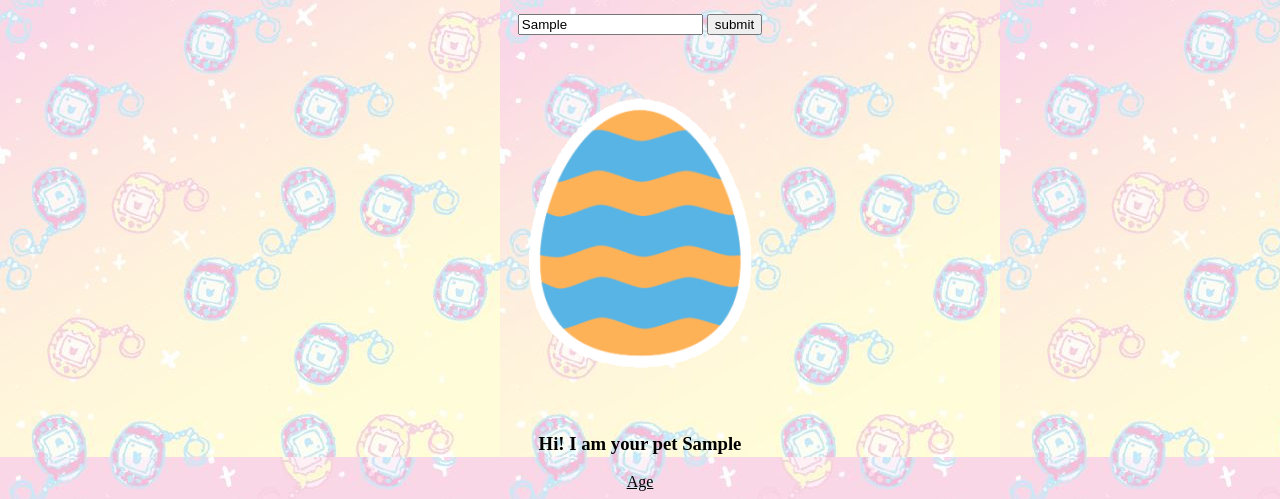
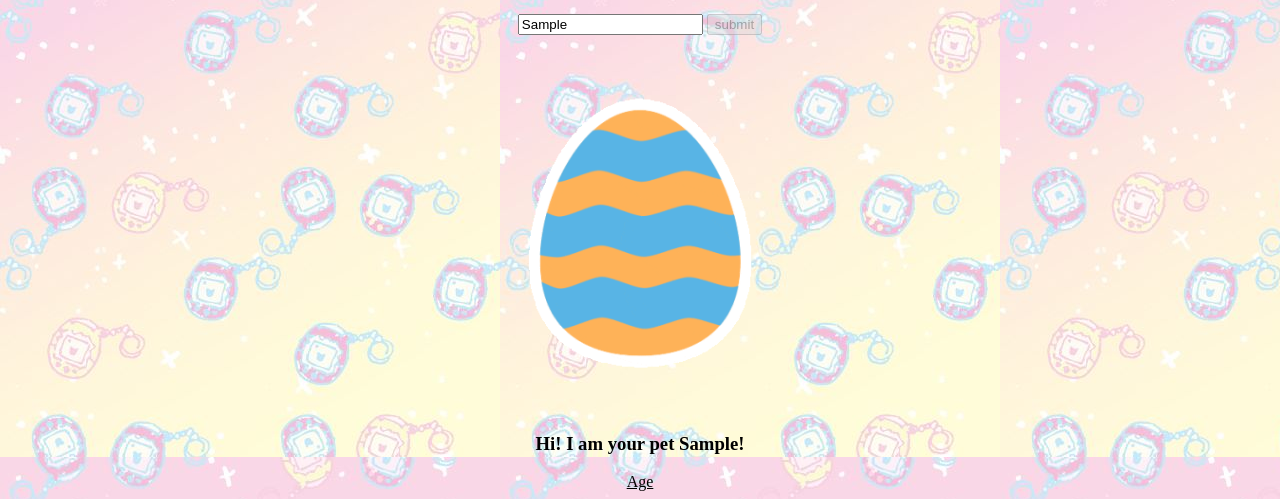
Before and after one commit to apriljsu/Tamagotchi-Mini-Project, a plain HTML site: page index.html in a window 1280 px wide. Both pictures are taken after typing "Sample" into the empty fields and a click on the button "submit". Shown: the part 289-788 px from the top of the page. Drawn offline with Linux system fonts and the light colour scheme; files whose address does not match are found by name.

Commit message:
modified petname function and created setage function

```diff
--- a/index.html
+++ b/index.html
@@ -20,7 +20,7 @@
     <h2>Please name your pet below to start</h2>
     <form>
         <input id="petname" type="text">
-        <input type="button" value="submit" onclick="setName()">
+        <input id="submit" type="button" value="submit" onclick="petName()" >
     </form>
     <img id="egg" src="egg.gif" alt="egg">
     <h3 id="petdes"></h3>
@@ -32,7 +32,7 @@
       <p class="attribute" id="boredom attribute">Boredom Level</p>
       <p class="measure" id="boredom"></p>
       <p class="attribute" id="sleepiness attribute">Sleepiness Level</p>
-      <p class="measure" id="sleepiness">dd</p>
+      <p class="measure" id="sleepiness"></p>
     </div>
     </body>
   <script type="text/javascript" src="js/app.js">
--- a/js/app.js
+++ b/js/app.js
@@ -27,28 +27,36 @@ class pet {
   //Display a character of your choice on the screen to represent your pet-add egg pic
 //4)Instantiate your Tamagotchi (If you created a class)
 // Add the ability to name your pet.
-const mametchi= new pet ("",0,5,5,5)
-function setName(){
+  const mametchi= new pet ("",0,5,5,5)
   //add pet name
+  function petName(){
   petName=document.getElementById("petname").value
-  console.log(petName)
-  mametchi.name=petName
-  console.log(mametchi)
-  document.getElementById("petdes").innerText=`Hi! I am your pet ${petName}`
-  //add initial stats
-  document.getElementById("age").innerText=mametchi.age
-  document.getElementById("hunger").innerText=mametchi.hunger
-  document.getElementById("boredom").innerText=mametchi.boredom
-  document.getElementById("sleepiness").innerText=mametchi.sleepiness
+  document.getElementById("petdes").innerText=`Hi! I am your pet ${petName}!`
   }
+  //add age
+  function setAge(){
+  setInterval(displayAge,1000)
+  function displayAge(){
+    document.getElementById("age").innerText=mametchi.age++
+    }
+  }
+  document.querySelector("#submit").addEventListener("click",()=>{
+    event.target.disabled = true;
+    setAge()
+  }
+)
+  // startGame(){
+  //   this.setName()
+    // this.setAge()
 
-//
-// Display the following metrics for your pet:
-//
-// Hunger (1-10 scale)
-// Sleepiness (1-10 scale)
-// Boredom (1-10 scale)
-// Age
+  // document.getElementById("hunger").innerText=mametchi.hunger
+  // document.getElementById("boredom").innerText=mametchi.boredom
+  // document.getElementById("sleepiness").innerText=mametchi.sleepiness
+  // document.getElementById("submit").addEventListener("click",petName())
+  // Increase your pet's age every x minutes
+  //
+  // Increase your pet's Hunger, Sleepiness, and Bored metrics on an interval of your choosing.
+
 
 // Add buttons to the screen to feed your pet, turn off the lights, and play with your pet.
 //
```
